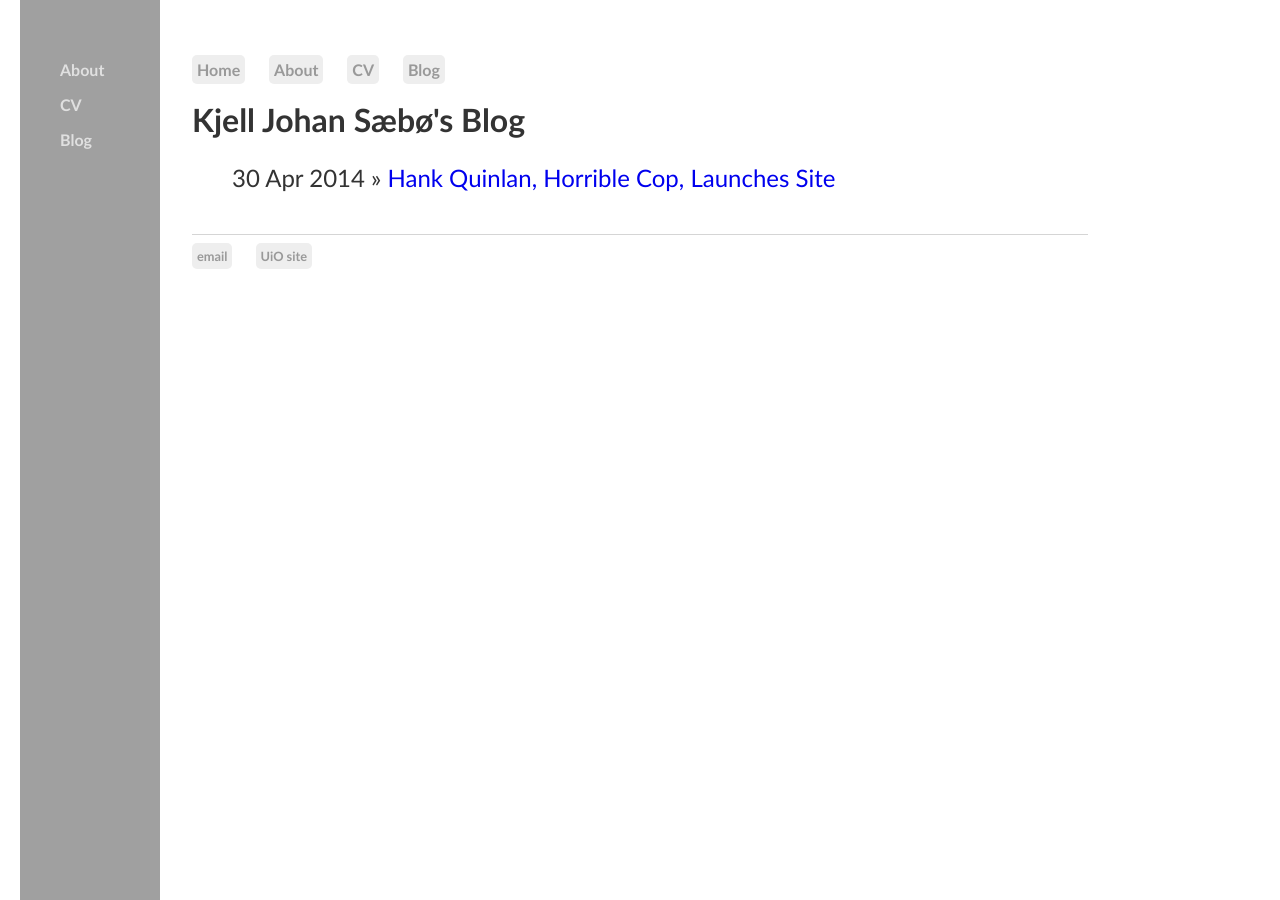
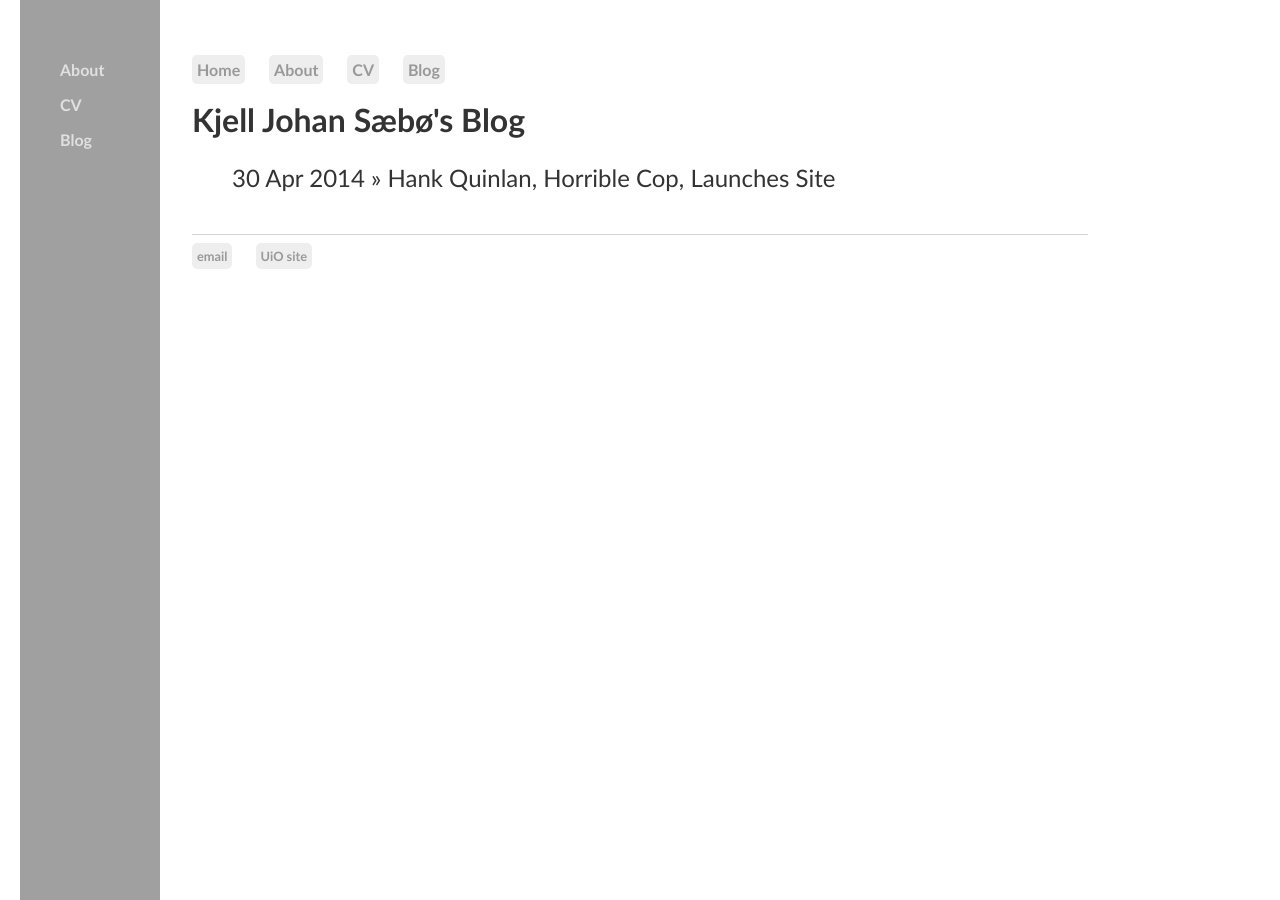
Before and after one commit to kjelljs/kjelljs.github.io, a Jekyll site: the page built from blog/index.html, in a window 1280 px wide. Built offline with Jekyll 4.4.1, drawn with Linux system fonts in a browser that asks for light colours.

Commit message:
Update main.css

```diff
--- a/css/main.css
+++ b/css/main.css
@@ -57,7 +57,7 @@ nav a, footer a {
 nav a:hover, footer a:hover {
     color: #404040;
 }
-#blogposts {
+#blogposts, #blogposts span, #blogposts a {
    font-size: 1em; font-family: Optima, Candara, Calibri, Arial, sans-serif; line-height: 1.4em;
     color: #333; list-style: none;
 }
```
